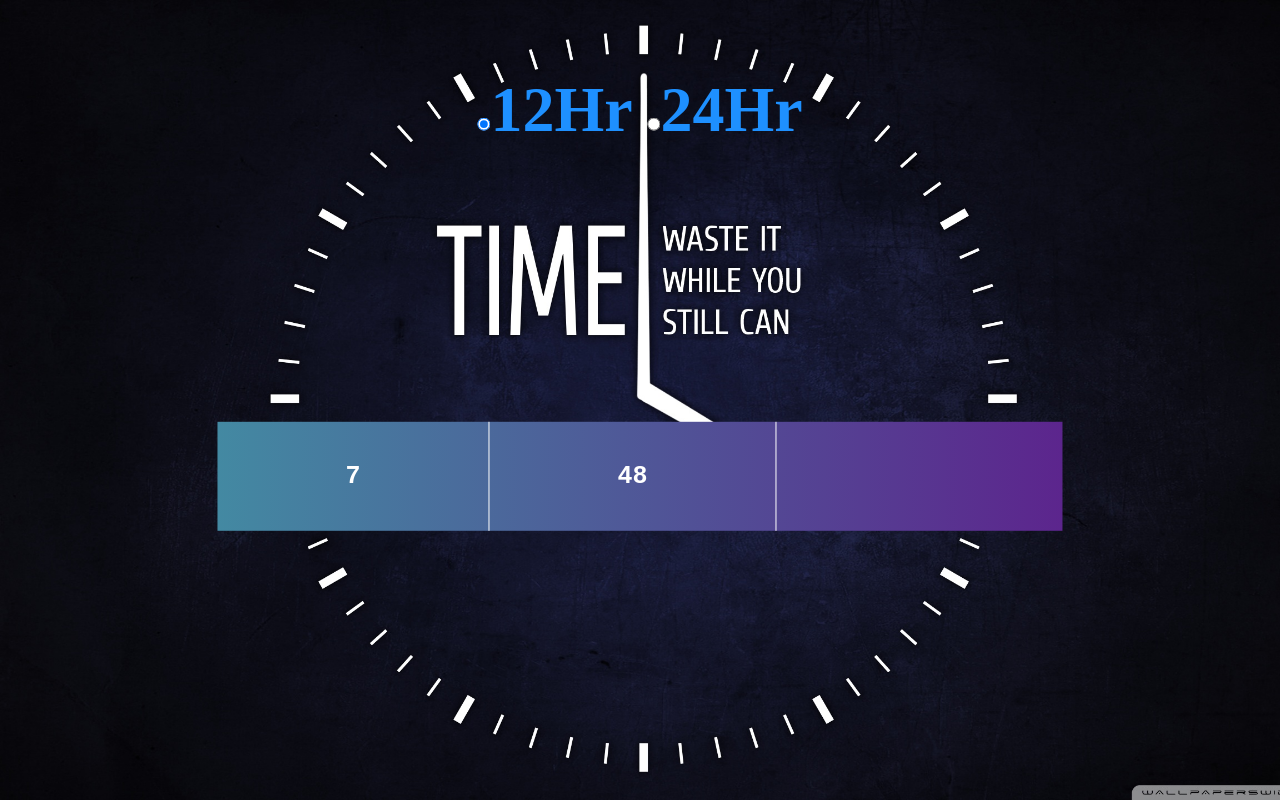
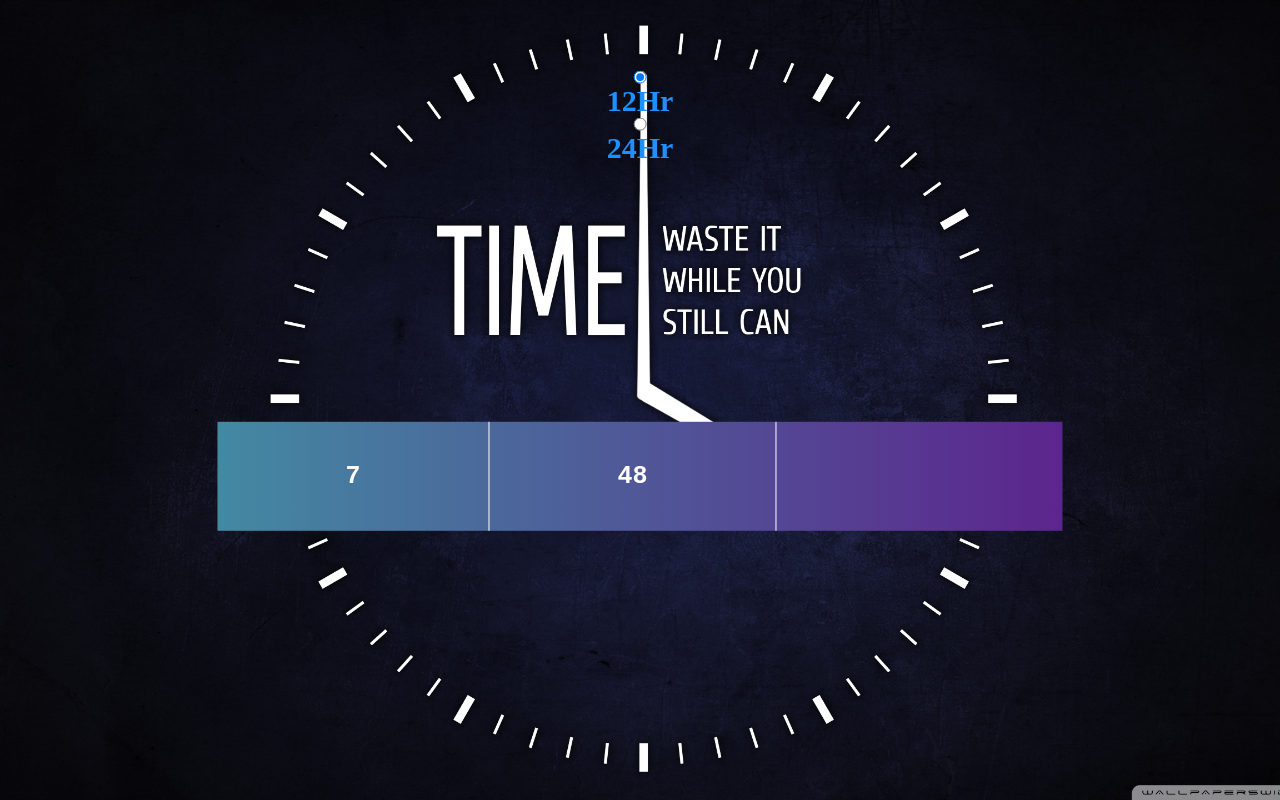
Before and after one commit to NikhilBagal/clock, a plain HTML site: page index.html in a window 1280 px wide. Drawn offline with nearby package versions, Linux system fonts and the light colour scheme.

Commit message:
liitle font size changedd

```diff
--- a/style.css
+++ b/style.css
@@ -15,7 +15,9 @@ body {
     left: 50%;
     transform: translate(-50%,-10%);
     color: dodgerblue;
-    font-size: 5vw;
+    font-size: 30px;
+    display: flex;
+    flex-direction: column;
     font-weight: bold;
 }
 .clock {
```
